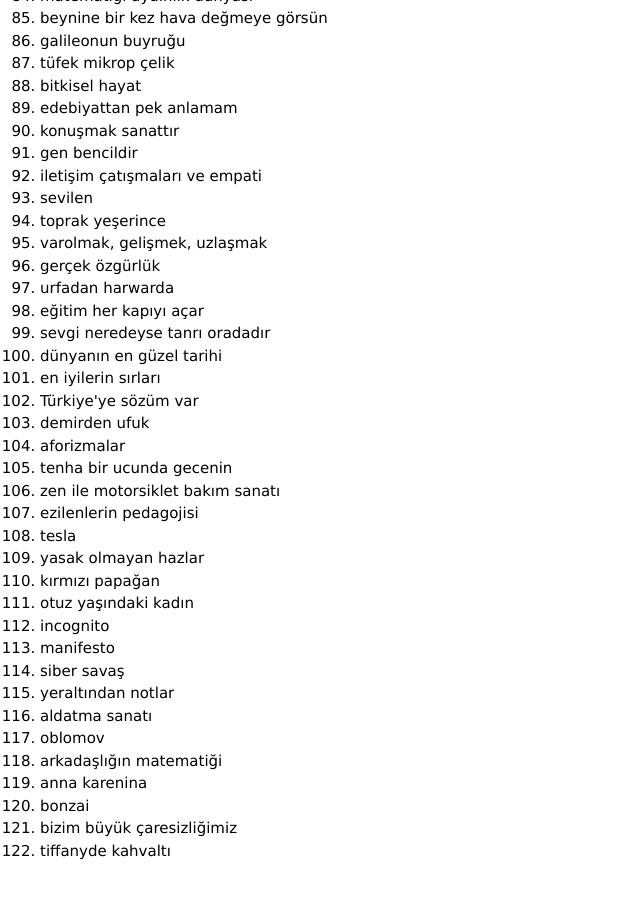
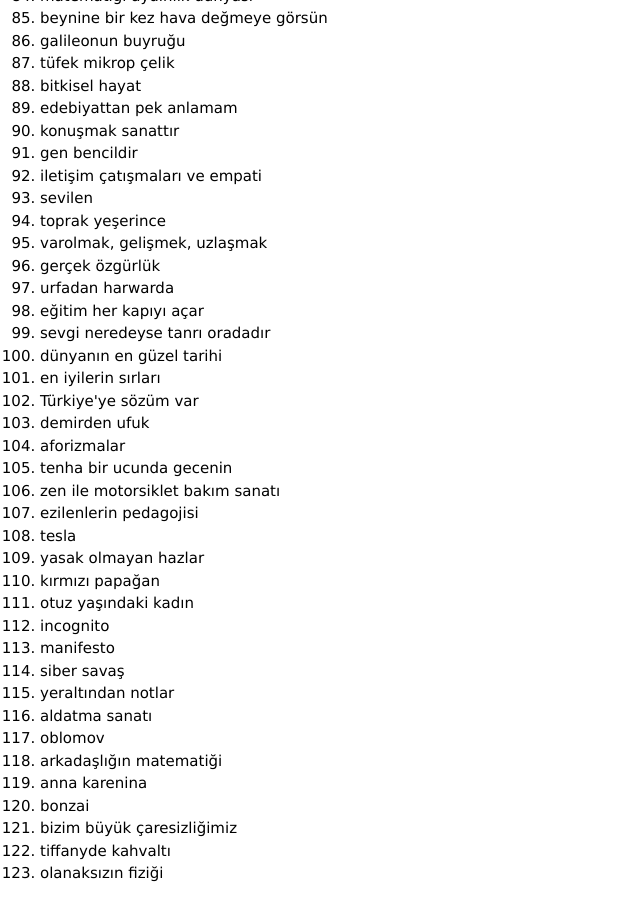
Before and after one commit to ilhangoren/ilhangoren.github.io, a Jekyll site: the page index_yedek.html, which Jekyll copies as it is, in a window 1280 px wide and 900 px high, scrolled down 1944 px. Shown: the whole window, without its empty margins (0-640 px from the left). Built offline with Jekyll 4.4.1, drawn with Linux system fonts in a browser that asks for light colours; before the commit the page ends 2821 px from its top, so only the background shows below that.

Commit message:
Update index_yedek.html

```diff
--- a/index_yedek.html
+++ b/index_yedek.html
@@ -130,6 +130,7 @@
 			<li>bonzai</li>
 			<li>bizim büyük çaresizliğimiz</li>
 			<li>tiffanyde kahvaltı</li>
+			<li>olanaksızın fiziği</li>
 		</ol>
 
 	</body>
```
